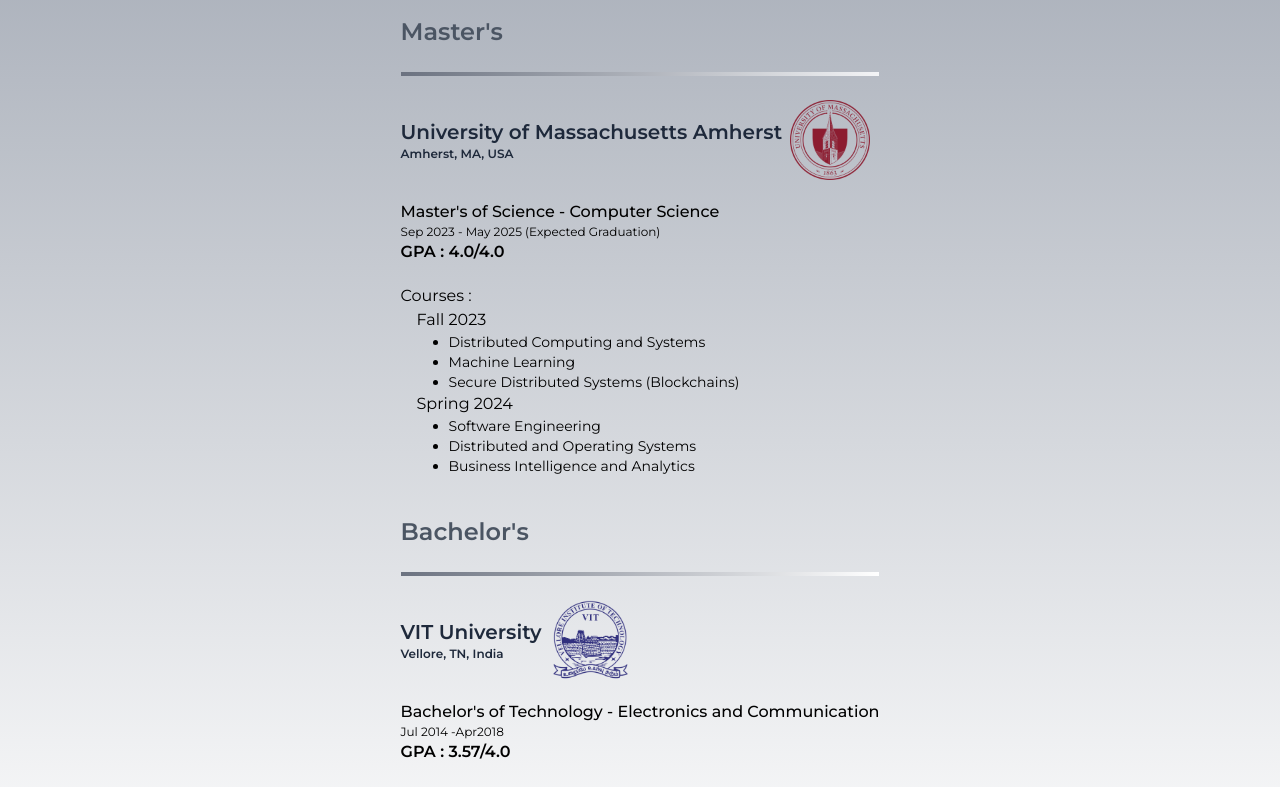
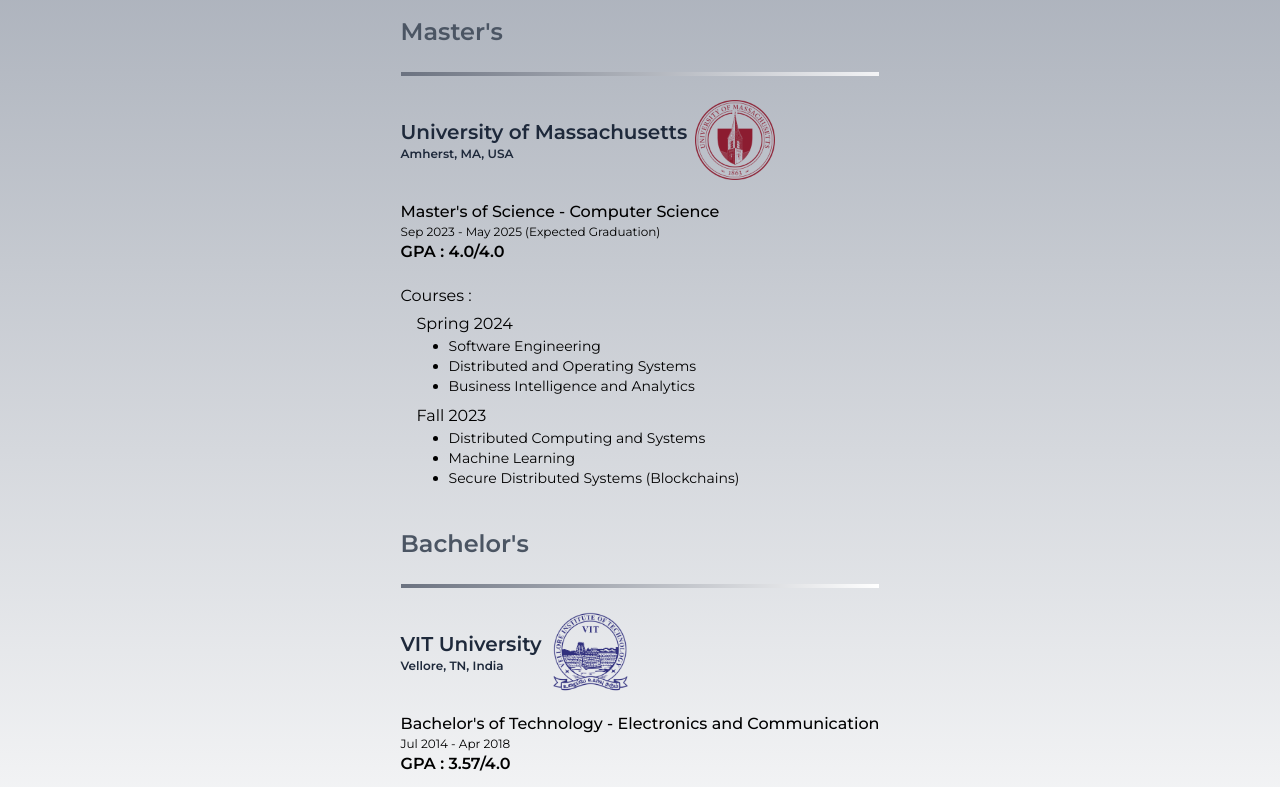
Before and after one commit to himeghasingh/himeghasingh.github.io, a React (Create React App) app: page /education in a window 1280 px wide. Shown: the part 220-1007 px from the top of the page. Built offline with nearby package versions, Linux system fonts and the light colour scheme.

Commit message:
education page finalised

```diff
--- a/package.json
+++ b/package.json
@@ -7,6 +7,7 @@
     "@testing-library/jest-dom": "^5.17.0",
     "@testing-library/react": "^13.4.0",
     "@testing-library/user-event": "^13.5.0",
+    "animate.css": "^4.1.1",
     "react": "^18.2.0",
     "react-dom": "^18.2.0",
     "react-icons": "^5.0.1",
--- a/public/index.html
+++ b/public/index.html
@@ -24,7 +24,7 @@
       work correctly both with client-side routing and a non-root public URL.
       Learn how to configure a non-root public URL by running `npm run build`.
     -->
-    <title>React App</title>
+    <title>Megha's Portfolio</title>
   </head>
   <body>
     <noscript>You need to enable JavaScript to run this app.</noscript>
--- a/src/components/Education.jsx
+++ b/src/components/Education.jsx
@@ -1,23 +1,25 @@
 import React from 'react';
 import umassLogoUrl from '../assets/umassLogo.png';
 import vitLogo from '../assets/vitLogo.png';
+import 'animate.css/animate.min.css';
+
 
 const vitLogoUrl = 'https://example.com/vit-logo.png';
 const Education = () => {
   return (
       <div className = "w-full bg-gradient-to-b from-gray-400  to-white transition-opacity">
       <div className="min-h-screen flex flex-col items-center justify-center mb-20 ">
+      {/* <div className="text-md sm:text-3xl font-bold text-white mb-8 mt-40 hover:scale-200"> */}
       <div className="text-md sm:text-3xl font-bold text-white mb-8 mt-40">
+
         EDUCATION
       </div>
       <ul>
         <li className="text-gray-600 font-semibold text-2xl mt-2">Master's</li>
-        <div className="w-30 h-1 bg-gradient-to-r from-gray-500 to-gray-100 mt-6 mb-6"></div>
+        <div className="w-30 h-1 bg-gradient-to-r from-gray-500 to-gray-100 mt-6 mb-6 custom-animation"></div>
         <div className="flex items-center">
   <div className="text-md sm:text-xl font-semibold text-slate-800 mr-2">
-  <a href="https://www.umass.edu/" target="_blank" rel="noopener noreferrer" className="hover:text-white cursor-pointer">
-      University of Massachusetts Amherst
-    </a>
+  <a href="https://www.umass.edu/" target="_blank" rel="noopener noreferrer" className="hover:text-white ">University of Massachusetts</a>
     <p className="text-xs">Amherst, MA, USA</p>
   </div>
   <img src={umassLogoUrl} alt="UMass Logo" className="h-20 w-20" style={{ marginLeft: '20' }} />
@@ -30,37 +32,39 @@
         <p className="text-xs">Sep 2023 - May 2025 (Expected Graduation)</p>
         <p className='font-semibold'>GPA : 4.0/4.0 </p>
         <p className='mt-5'> Courses : </p>
-        <ul className="ml-4">
-          <li>Fall 2023</li>
-          <ul className="ml-8 font-secondary list-disc text-sm">
-            <li>Distributed Computing and Systems</li>
-            <li>Machine Learning</li>
-            <li>Secure Distributed Systems (Blockchains)</li>
-          </ul>
+        <ul className="ml-4 mt-1">
+
           <li>Spring 2024</li>
           <ul className="ml-8 font-secondary list-disc text-sm">
             <li>Software Engineering</li>
             <li>Distributed and Operating Systems</li>
             <li>Business Intelligence and Analytics</li>
           </ul>
+          <li className='mt-2'>Fall 2023</li>
+          <ul className="ml-8 font-secondary list-disc text-sm">
+            <li>Distributed Computing and Systems</li>
+            <li>Machine Learning</li>
+            <li>Secure Distributed Systems (Blockchains)</li>
+          </ul>
+
         </ul>
 
         <li className="text-gray-600 font-semibold text-2xl mt-10">Bachelor's</li>
-        <div className="w-30 h-1 bg-gradient-to-r from-gray-500 to-white mt-6 mb-6"></div>
+        <div className="w-30 h-1 bg-gradient-to-r from-gray-500 to-white mt-6 mb-6 custom-animation"></div>
         <div className="flex items-center">
   <div className="text-md sm:text-xl font-semibold text-slate-800 mr-2">
-  <a href="https://www.vit.ac.in/" target="_blank" rel="noopener noreferrer">
+  <a href="https://www.vit.ac.in/" target="_blank" rel="noopener noreferrer" className="hover:text-white cursor-pointer">
       VIT University
     </a>
     <p className="text-xs">Vellore, TN, India</p>
   </div>
-  <img src={vitLogo} alt="UMass Logo" className="h-20 w-20" style={{ marginLeft: '10' }} />
+  <img src={vitLogo} alt="VIT Logo" className="h-20 w-20" style={{ marginLeft: '10' }} />
 </div>
         <p className='mt-5 font-medium'>Bachelor's of Technology - Electronics and Communication</p>
-        <p className="text-xs">Jul 2014 -Apr2018</p>
+        <p className="text-xs">Jul 2014 - Apr 2018</p>
         <p className='font-semibold'>GPA : 3.57/4.0 </p>
         <p className='mt-5'> Relevant Courses : </p>
-        <ul className="ml-8 font-secondary list-disc text-sm">
+        <ul className="ml-8 font-secondary list-disc text-sm mt-1">
           <li>Data Structures and Algorithms</li>
           <li>Computer Programming and Problem Solving</li>
           <li>Computer Organization and Architecture</li>
--- a/src/index.css
+++ b/src/index.css
@@ -10,4 +10,17 @@
   html {
     font-family: 'Montserrat', sans-serif;
   }
+  @keyframes drawLine {
+    from {
+      width: 0;
+    }
+    to {
+      width: 100%;
+    }
+  }
+
+  .custom-animation {
+    animation: drawLine 2s ease-out; /* Adjust the duration as needed */
+  }
+
 }
```
Also changed, not shown: 14 other files (tests, documents, lock files or other folders).
